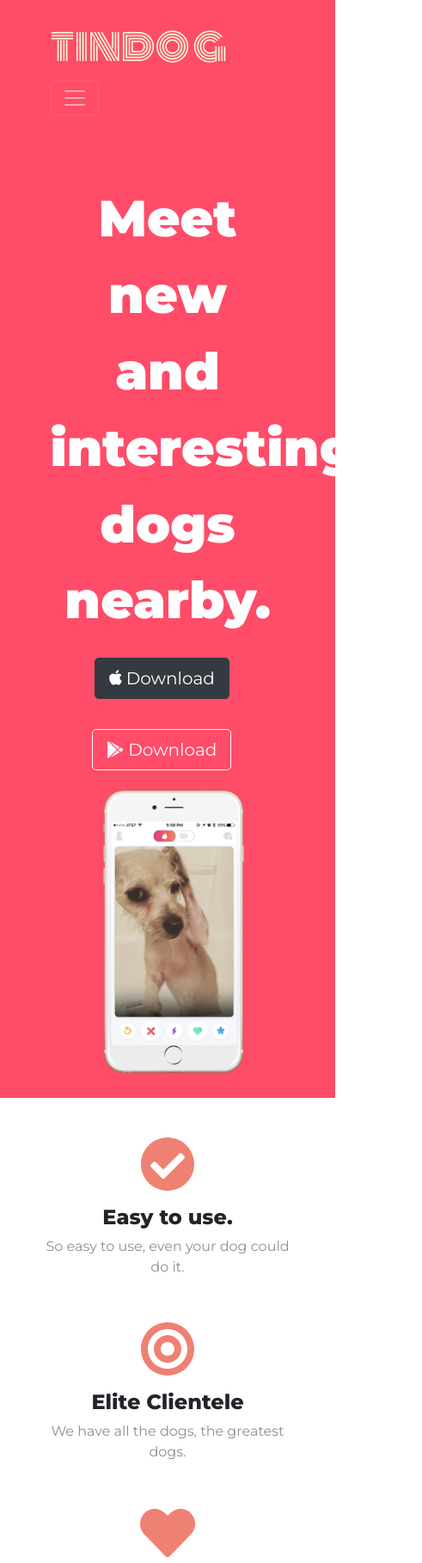
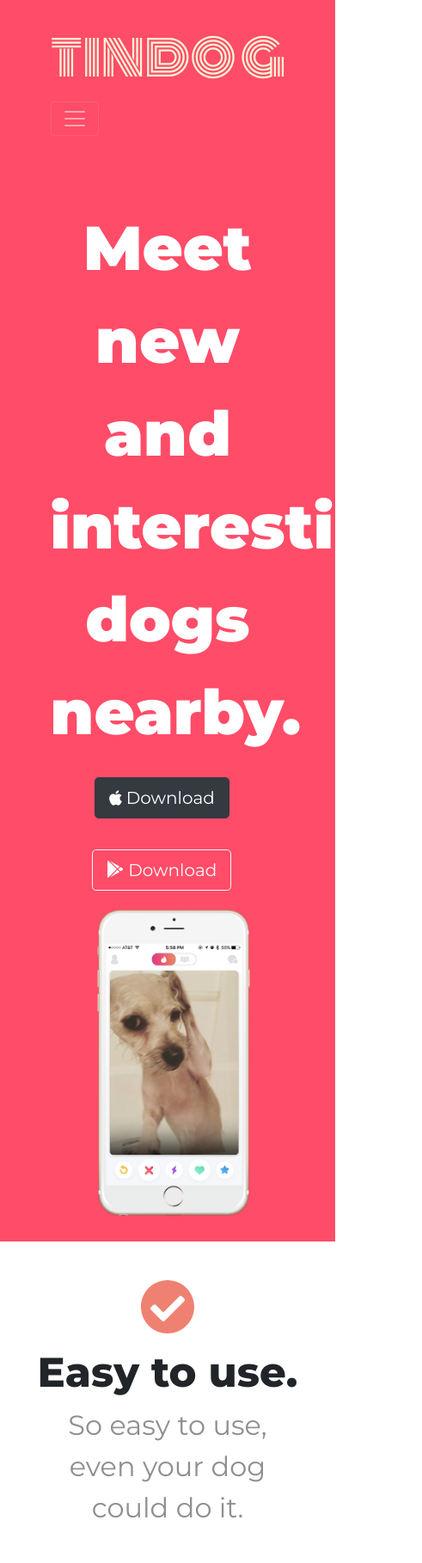
Before and after one commit to Kaushik-C20/TinDogWebpg, a plain HTML site: page index.html in a window 390 px wide. Shown: the top 1818 px of the page at 86% size, 491 px wide, since content can reach past the window. Drawn offline with nearby package versions, Linux system fonts and the light colour scheme.

Commit message:
Update styles.css

```diff
--- a/styles.css
+++ b/styles.css
@@ -159,6 +159,42 @@ h3{
 }
 
 @media (max-width:700px){
+  .title-head{
+    font-family: "Montserrat",sans-serif;
+    font-size: 4.5rem;
+    line-height: 1.5;
+    font-weight: 900;
+  }
+  .navbar-brand{
+    font-family: "Monoton";
+    font-size: 4.0rem;
+    font-weight:500;
+  }
+
+  .nav-item{
+    padding: 0 18px 0 18px;
+  }
+  .nav-link{
+    font-size: 1.4rem;
+    font-weight:700;
+  }
+  .download{
+    margin: 5% 5% 8% 0;
+  }
+  .t-img{
+    width: 65%;
+  }
+
+  #features h3{
+    font-size: 3rem;
+  }
+  #features p{
+    font-size: 2rem;
+  }
+  .icon{
+    font-size: 4rem;
+  }
+
   .cta-head{
     font-size:2.5rem;
     padding: 5% 3%;
```
